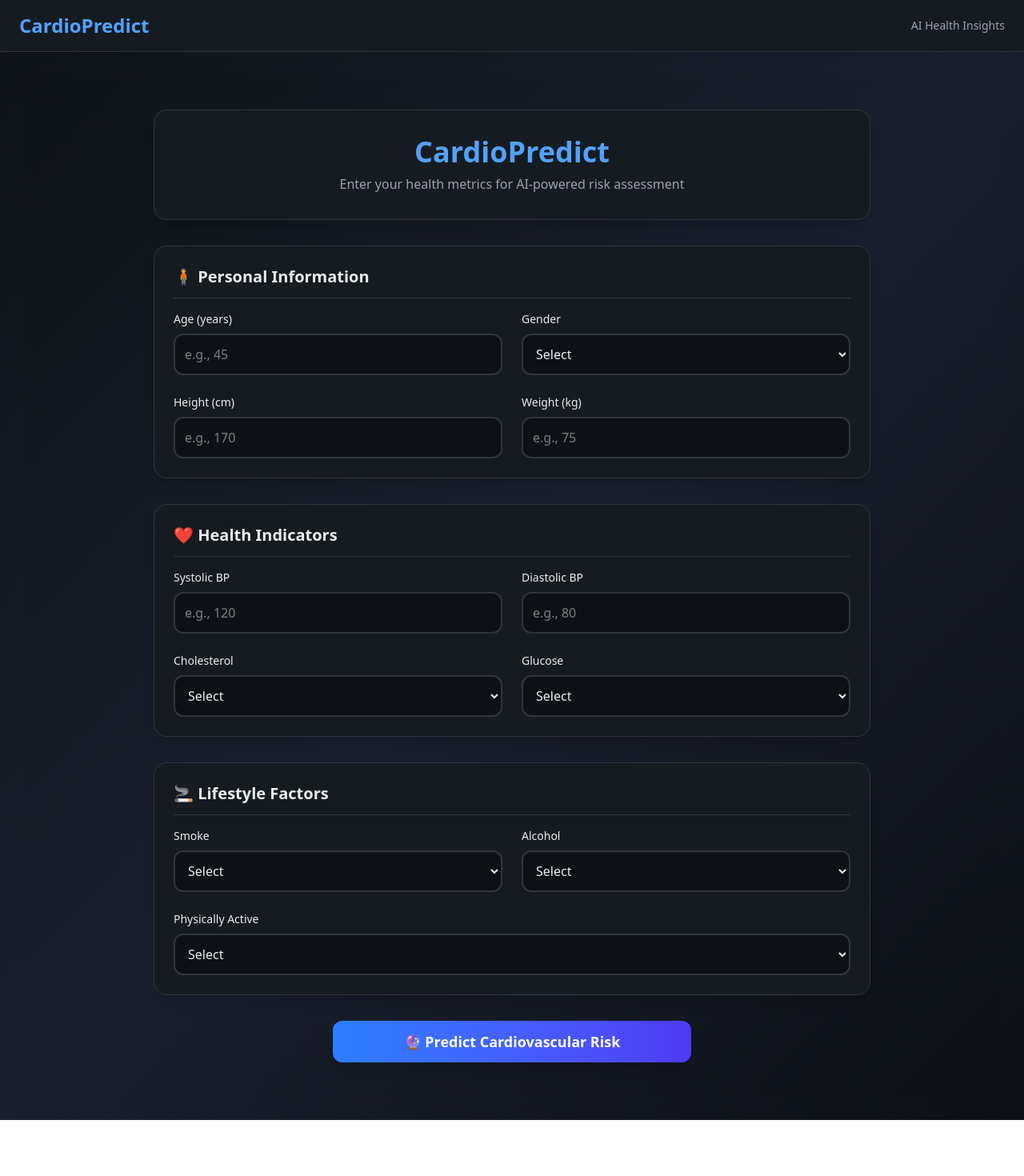
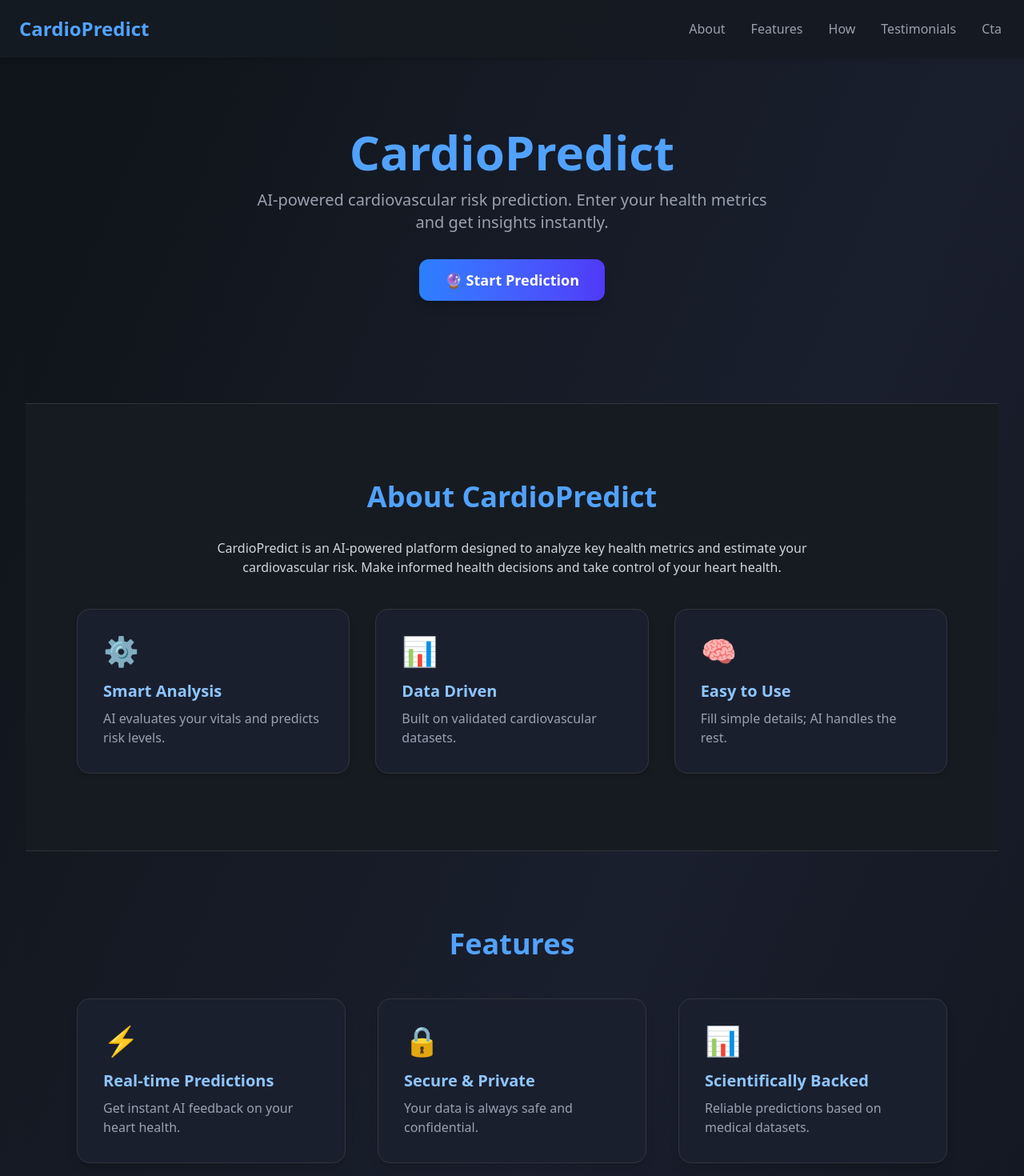
Before and after one commit to Ganesh-E5/CardioPredict, a React (Vite) app in the folder frontend/: page / in a window 1280 px wide. Shown: the top 1470 px of the page at 80% size. Before the commit the page ends 1400 px from the top, so only its background shows below. Built offline with nearby package versions, Linux system fonts and the light colour scheme.

Commit message:
Add HomePage, update Navbar for responsive smooth scrolling, modify main.jsx

```diff
--- a/frontend/src/components/Navbar.jsx
+++ b/frontend/src/components/Navbar.jsx
@@ -1,13 +1,85 @@
-import React from "react";
+import React, { useState, useEffect } from "react";
 import { Link } from "react-router-dom";
 
 export default function Navbar() {
+  const [activeSection, setActiveSection] = useState("hero");
+  const [menuOpen, setMenuOpen] = useState(false);
+
+  const sections = ["hero", "about", "features", "how", "testimonials", "cta"];
+
+  // Scroll listener to detect active section
+  useEffect(() => {
+    const handleScroll = () => {
+      const scrollPos = window.scrollY + 80; // offset for sticky navbar
+      for (let i = sections.length - 1; i >= 0; i--) {
+        const el = document.getElementById(sections[i]);
+        if (el && el.offsetTop <= scrollPos) {
+          setActiveSection(sections[i]);
+          break;
+        }
+      }
+    };
+    window.addEventListener("scroll", handleScroll);
+    return () => window.removeEventListener("scroll", handleScroll);
+  }, []);
+
+  const scrollToSection = (id) => {
+    const el = document.getElementById(id);
+    if (el) el.scrollIntoView({ behavior: "smooth", block: "start" });
+    setMenuOpen(false); // close menu on mobile after click
+  };
+
   return (
-    <nav className="w-full bg-[#161b22] border-b border-[#30363d] shadow-md px-6 py-4 flex items-center justify-between">
-      <Link to="/" className="text-2xl font-bold text-blue-400 hover:text-blue-300 transition">
-        CardioPredict
-      </Link>
-      <div className="text-sm text-gray-400">AI Health Insights</div>
+    <nav className="fixed top-0 left-0 w-full z-50 bg-[#161b22]/95 backdrop-blur-md shadow-md">
+      <div className="max-w-7xl mx-auto px-6 py-4 flex justify-between items-center relative">
+        {/* Logo */}
+        <div className="text-2xl font-bold text-blue-400 cursor-pointer" onClick={() => scrollToSection("hero")}>
+          CardioPredict
+        </div>
+
+        {/* Desktop Menu */}
+        <div className="hidden md:flex space-x-6 text-gray-400 text-sm md:text-base relative">
+          {sections.slice(1).map((section) => (
+            <button
+              key={section}
+              onClick={() => scrollToSection(section)}
+              className="relative px-1 py-2 font-medium hover:text-blue-400 transition"
+            >
+              {section.charAt(0).toUpperCase() + section.slice(1)}
+              {activeSection === section && (
+                <span className="absolute left-0 bottom-0 w-full h-0.5 bg-blue-400 rounded-full transition-all duration-300" />
+              )}
+            </button>
+          ))}
+        </div>
+
+        {/* Mobile Hamburger */}
+        <div className="md:hidden">
+          <button
+            onClick={() => setMenuOpen(!menuOpen)}
+            className="text-gray-400 hover:text-blue-400 focus:outline-none"
+          >
+            {menuOpen ? "✖️" : "☰"}
+          </button>
+        </div>
+
+        {/* Mobile Menu */}
+        {menuOpen && (
+          <div className="absolute top-full left-0 w-full bg-[#161b22] border-t border-[#30363d] md:hidden flex flex-col items-center py-4 space-y-4">
+            {sections.slice(1).map((section) => (
+              <button
+                key={section}
+                onClick={() => scrollToSection(section)}
+                className={`font-medium text-lg hover:text-blue-400 ${
+                  activeSection === section ? "text-blue-400" : "text-gray-400"
+                }`}
+              >
+                {section.charAt(0).toUpperCase() + section.slice(1)}
+              </button>
+            ))}
+          </div>
+        )}
+      </div>
     </nav>
   );
 }
--- a/frontend/src/main.jsx
+++ b/frontend/src/main.jsx
@@ -5,6 +5,7 @@ import {
   RouterProvider,
 } from "react-router-dom";
 import AppLayout from "./AppLayout.jsx";
+import HomePage from "./pages/HomePage.jsx";
 import PredictPage from "./pages/PredictPage.jsx";
 import ResultPage from "./pages/ResultPage.jsx";
 import "./index.css";
@@ -14,7 +15,8 @@ const router = createBrowserRouter([
   {
     element: <AppLayout />,
     children: [
-      { path: "/", element: <PredictPage /> },
+      { path: "/", element: <HomePage /> },
+      { path:"/predict",element:<PredictPage/>},
       { path: "/result", element: <ResultPage /> },
     ],
   },
--- /dev/null
+++ b/frontend/src/pages/HomePage.jsx
@@ -0,0 +1,131 @@
+import React from "react";
+import { Link } from "react-router-dom";
+
+export default function HomePage() {
+  return (
+    <div className="text-[#e6edf3] scroll-smooth bg-gradient-to-br from-[#0f1419] via-[#1a1f2e] to-[#0d1117]">
+
+      {/* Hero Section */}
+      <section id="hero" className="flex flex-col items-center justify-center text-center px-6 py-24 md:py-32">
+        <h1 className="text-5xl md:text-6xl font-bold text-blue-400 mb-4">CardioPredict</h1>
+        <p className="text-gray-400 text-lg md:text-xl mb-8 max-w-2xl">
+          AI-powered cardiovascular risk prediction. Enter your health metrics and get insights instantly.
+        </p>
+        <Link
+          to="/predict"
+          className="bg-gradient-to-r from-blue-500 to-indigo-600 hover:from-blue-400 hover:to-indigo-500 text-white font-semibold text-lg px-8 py-3 rounded-xl shadow-lg transition-all duration-200"
+        >
+          🔮 Start Prediction
+        </Link>
+      </section>
+
+      {/* About Section */}
+      <section id="about" className="py-24 px-6 md:px-16 bg-[#161b22] border-t border-b border-[#30363d]">
+        <h2 className="text-4xl font-bold text-blue-400 text-center mb-8">About CardioPredict</h2>
+        <p className="text-gray-300 text-center max-w-3xl mx-auto mb-10">
+          CardioPredict is an AI-powered platform designed to analyze key health metrics
+          and estimate your cardiovascular risk. Make informed health decisions and take control of your heart health.
+        </p>
+        <div className="grid grid-cols-1 md:grid-cols-3 gap-8 max-w-6xl mx-auto">
+          {[
+            { title: "Smart Analysis", desc: "AI evaluates your vitals and predicts risk levels.", icon: "⚙️" },
+            { title: "Data Driven", desc: "Built on validated cardiovascular datasets.", icon: "📊" },
+            { title: "Easy to Use", desc: "Fill simple details; AI handles the rest.", icon: "🧠" },
+          ].map((item, i) => (
+            <div
+              key={i}
+              className="bg-[#1a1f2e] rounded-2xl p-8 shadow-md border border-[#30363d] transform transition-all duration-300 hover:scale-105 hover:shadow-blue-500/20 hover:border-blue-500 cursor-pointer"
+            >
+              <div className="text-4xl mb-4">{item.icon}</div>
+              <h3 className="text-xl font-semibold text-blue-300 mb-2">{item.title}</h3>
+              <p className="text-gray-400">{item.desc}</p>
+            </div>
+          ))}
+        </div>
+      </section>
+
+      {/* Features Section */}
+      <section id="features" className="py-24 px-6 md:px-16">
+        <h2 className="text-4xl font-bold text-blue-400 text-center mb-12">Features</h2>
+        <div className="grid grid-cols-1 md:grid-cols-3 gap-10 max-w-6xl mx-auto">
+          {[
+            { title: "Real-time Predictions", desc: "Get instant AI feedback on your heart health.", icon: "⚡" },
+            { title: "Secure & Private", desc: "Your data is always safe and confidential.", icon: "🔒" },
+            { title: "Scientifically Backed", desc: "Reliable predictions based on medical datasets.", icon: "📊" },
+          ].map((item, i) => (
+            <div
+              key={i}
+              className="bg-[#1a1f2e] rounded-2xl p-8 shadow-lg border border-[#30363d] transform transition-all duration-300 hover:scale-105 hover:shadow-indigo-500/20 hover:border-indigo-500 cursor-pointer"
+            >
+              <div className="text-4xl mb-4">{item.icon}</div>
+              <h3 className="text-xl font-semibold text-blue-300 mb-2">{item.title}</h3>
+              <p className="text-gray-400">{item.desc}</p>
+            </div>
+          ))}
+        </div>
+      </section>
+
+      {/* How It Works Section */}
+      <section id="how" className="py-24 px-6 md:px-16 bg-[#11151d]">
+        <h2 className="text-4xl font-bold text-blue-400 text-center mb-12">How It Works</h2>
+        <div className="grid grid-cols-1 md:grid-cols-3 gap-10 max-w-6xl mx-auto">
+          {[
+            { step: "1️⃣", title: "Enter Details", desc: "Provide your basic health metrics." },
+            { step: "2️⃣", title: "AI Analysis", desc: "The AI evaluates your risk factors." },
+            { step: "3️⃣", title: "Insights", desc: "View prediction score & recommendations." },
+          ].map((s, i) => (
+            <div
+              key={i}
+              className="bg-[#1a1f2e] rounded-2xl p-8 shadow-md border border-[#30363d] transform transition-all duration-300 hover:scale-105 hover:shadow-indigo-500/20 hover:border-indigo-500 cursor-pointer"
+            >
+              <div className="text-4xl mb-3">{s.step}</div>
+              <h3 className="text-xl font-semibold text-blue-300 mb-2">{s.title}</h3>
+              <p className="text-gray-400">{s.desc}</p>
+            </div>
+          ))}
+        </div>
+      </section>
+
+      {/* Testimonials Section */}
+      <section id="testimonials" className="py-24 px-6 md:px-16">
+        <h2 className="text-4xl font-bold text-blue-400 text-center mb-12">Testimonials</h2>
+        <div className="grid grid-cols-1 md:grid-cols-3 gap-10 max-w-6xl mx-auto">
+          {[
+            { name: "Alice", text: "CardioPredict gave me clear insights about my heart health!", icon: "💬" },
+            { name: "Bob", text: "Simple and accurate AI predictions I can trust.", icon: "💬" },
+            { name: "Carol", text: "Highly recommend for anyone wanting proactive heart care.", icon: "💬" },
+          ].map((t, i) => (
+            <div
+              key={i}
+              className="bg-[#1a1f2e] rounded-2xl p-6 shadow-md border border-[#30363d] transform transition-all duration-300 hover:scale-105 hover:shadow-blue-500/20 hover:border-blue-500 cursor-pointer"
+            >
+              <div className="text-3xl mb-2">{t.icon}</div>
+              <p className="text-gray-300 mb-2">"{t.text}"</p>
+              <p className="text-blue-300 font-semibold">- {t.name}</p>
+            </div>
+          ))}
+        </div>
+      </section>
+
+      {/* CTA Section */}
+      <section id="cta" className="py-24 text-center bg-[#161b22] border-t border-[#30363d]">
+        <h2 className="text-4xl font-bold text-blue-400 mb-4">Ready to Know Your Risk?</h2>
+        <p className="text-gray-400 mb-8 max-w-xl mx-auto">
+          Take control of your heart health with CardioPredict. Personalized AI feedback in minutes.
+        </p>
+        <Link
+          to="/predict"
+          className="bg-gradient-to-r from-blue-500 to-indigo-600 hover:from-blue-400 hover:to-indigo-500 text-white font-semibold text-lg px-10 py-4 rounded-xl shadow-lg transition-all duration-200"
+        >
+          🚀 Start Prediction
+        </Link>
+      </section>
+
+      {/* Footer */}
+      <footer className="bg-[#0d1117] border-t border-[#30363d] py-10 text-center text-gray-500">
+        <p>© {new Date().getFullYear()} CardioPredict — All Rights Reserved.</p>
+        <p className="text-sm mt-2">Made with ❤️ using React & TailwindCSS</p>
+      </footer>
+    </div>
+  );
+}
```
